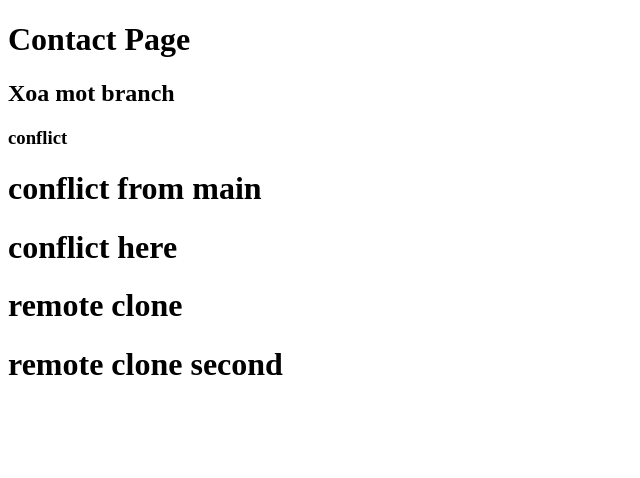
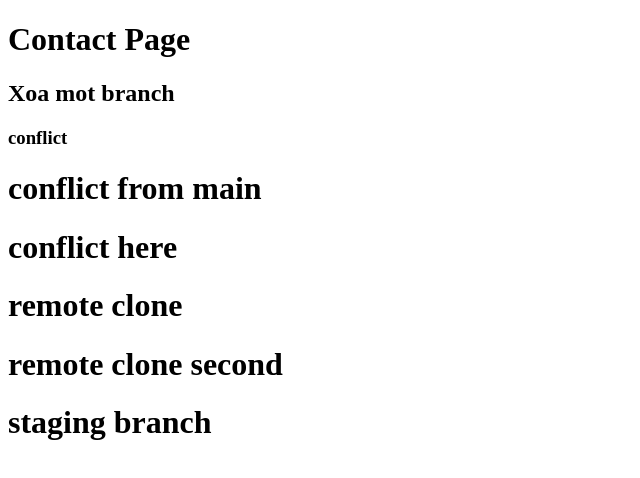
Before and after one commit to LONGAWM/KHOAWEBF8, a plain HTML site: page week1/Bai7/contact.html in a window 1280 px wide. Shown: the whole page, without its empty margins (0-640 px from the left). Drawn offline with Linux system fonts and the light colour scheme.

Commit message:
staging branch

```diff
--- a/week1/Bai7/contact.html
+++ b/week1/Bai7/contact.html
@@ -13,5 +13,6 @@
     <h1>conflict here</h1>
     <h1>remote clone</h1>
     <h1>remote clone second</h1>
+    <h1>staging branch</h1>
 </body>
 </html>
```
